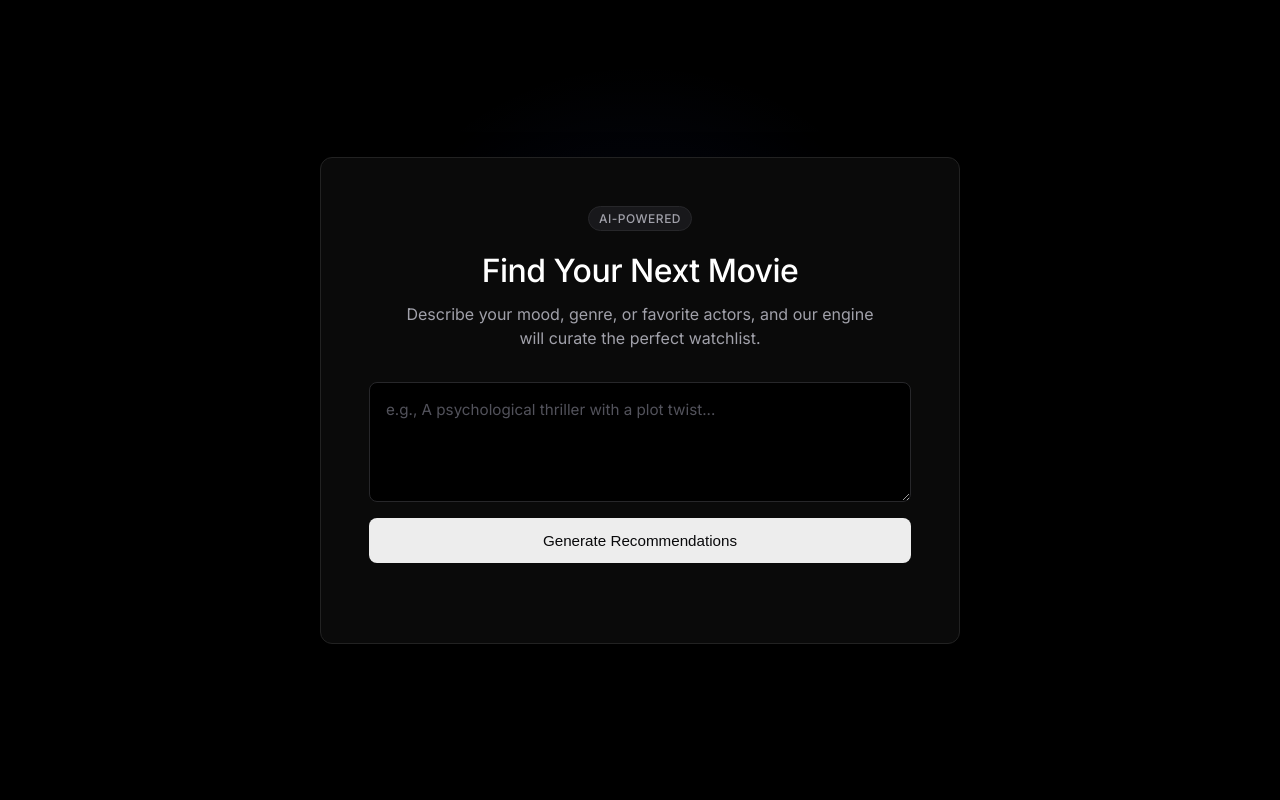
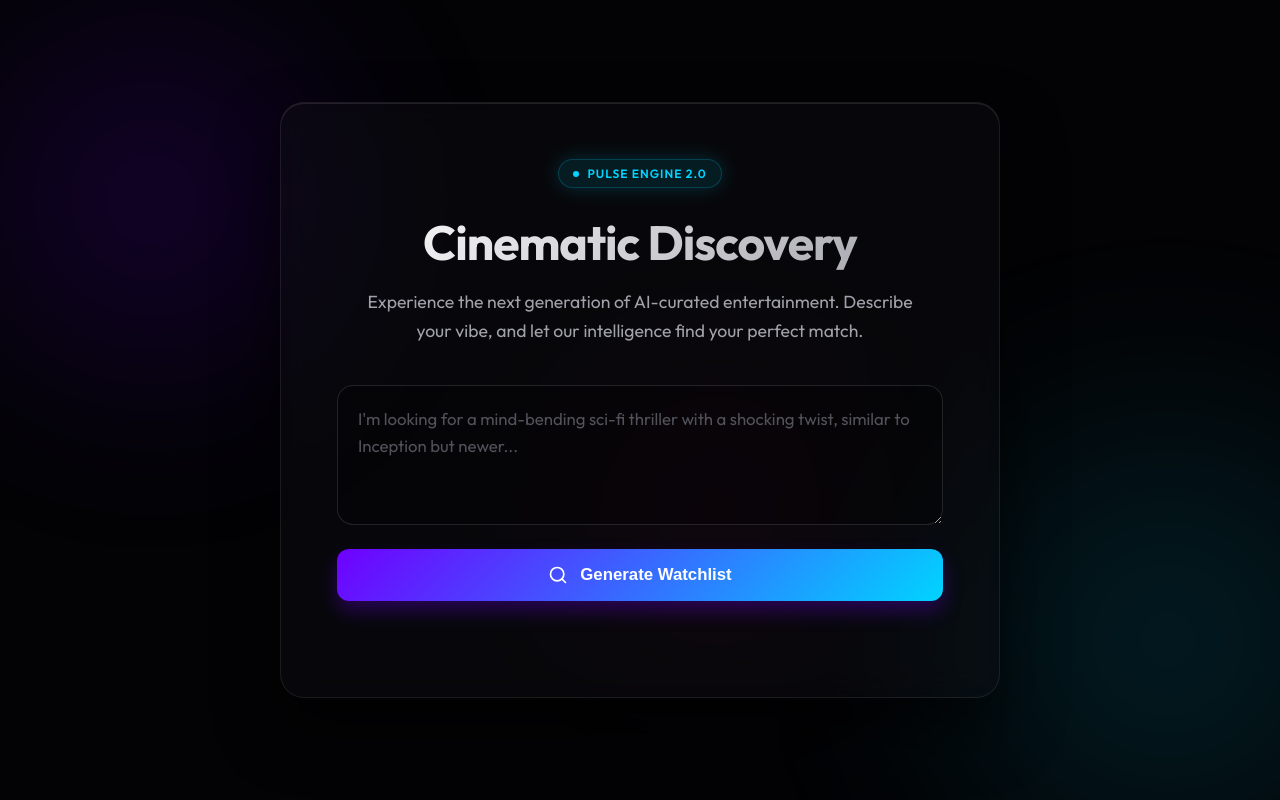
Before and after one commit to DeepanshuAdhikari549/Movie-Recommendation, a React (Vite) app in the folder fronten/: page / in a window 1280 px wide. Built offline with nearby package versions, Linux system fonts and the light colour scheme.

Commit message:
feat: implement AI-powered movie recommendation system with web search context and database logging

```diff
--- a/fronten/src/App.css
+++ b/fronten/src/App.css
@@ -1,4 +1,4 @@
-@import url('https://fonts.googleapis.com/css2?family=Inter:wght@300;400;500;600&display=swap');
+@import url('https://fonts.googleapis.com/css2?family=Outfit:wght@300;400;500;600;700&display=swap');
 
 * {
   box-sizing: border-box;
@@ -7,8 +7,8 @@
 }
 
 body {
-  font-family: 'Inter', -apple-system, BlinkMacSystemFont, sans-serif;
-  background-color: #000000;
+  font-family: 'Outfit', -apple-system, BlinkMacSystemFont, sans-serif;
+  background-color: #030305;
   color: #ededed;
   -webkit-font-smoothing: antialiased;
   min-height: 100vh;
@@ -19,6 +19,58 @@ body {
   overflow-x: hidden;
 }
 
+/* Animated Aurora Background */
+.background-aurora {
+  position: fixed;
+  top: 0;
+  left: 0;
+  width: 100vw;
+  height: 100vh;
+  z-index: -1;
+  background: #030305;
+  overflow: hidden;
+}
+
+.aurora-blob {
+  position: absolute;
+  filter: blur(80px);
+  opacity: 0.5;
+  animation: float 20s infinite ease-in-out alternate;
+}
+
+.blob-1 {
+  top: -10%;
+  left: -10%;
+  width: 500px;
+  height: 500px;
+  background: radial-gradient(circle, rgba(111,0,255,0.4) 0%, rgba(0,0,0,0) 70%);
+  animation-delay: 0s;
+}
+
+.blob-2 {
+  bottom: -10%;
+  right: -10%;
+  width: 600px;
+  height: 600px;
+  background: radial-gradient(circle, rgba(0,212,255,0.3) 0%, rgba(0,0,0,0) 70%);
+  animation-delay: -5s;
+}
+
+.blob-3 {
+  top: 40%;
+  left: 40%;
+  width: 400px;
+  height: 400px;
+  background: radial-gradient(circle, rgba(255,0,128,0.2) 0%, rgba(0,0,0,0) 70%);
+  animation-delay: -10s;
+}
+
+@keyframes float {
+  0% { transform: translate(0, 0) scale(1); }
+  50% { transform: translate(10%, 10%) scale(1.1); }
+  100% { transform: translate(-5%, -10%) scale(0.9); }
+}
+
 .layout-wrapper {
   width: 100%;
   padding: 40px 20px;
@@ -27,60 +79,72 @@ body {
   justify-content: center;
 }
 
-.glow-effect {
-  position: absolute;
-  top: -10%;
-  left: 50%;
-  transform: translateX(-50%);
-  width: 600px;
-  height: 600px;
-  background: radial-gradient(circle, rgba(62,100,255,0.1) 0%, rgba(0,0,0,0) 70%);
-  z-index: 0;
-  pointer-events: none;
-}
-
 .main-content {
   width: 100%;
-  max-width: 640px;
-  background: #0a0a0a;
-  border-radius: 12px;
-  border: 1px solid #222222;
-  padding: 48px;
+  max-width: 720px;
+  background: rgba(15, 15, 20, 0.4);
+  backdrop-filter: blur(16px);
+  -webkit-backdrop-filter: blur(16px);
+  border-radius: 24px;
+  border: 1px solid rgba(255, 255, 255, 0.08);
+  padding: 56px;
   z-index: 1;
-  box-shadow: 0 20px 40px rgba(0,0,0,0.4);
+  box-shadow: 0 30px 60px rgba(0,0,0,0.6), inset 0 1px 0 rgba(255, 255, 255, 0.1);
+  animation: slideUp 0.8s cubic-bezier(0.16, 1, 0.3, 1);
 }
 
 .header {
-  margin-bottom: 32px;
+  margin-bottom: 40px;
   text-align: center;
 }
 
 .badge {
-  display: inline-block;
+  display: inline-flex;
+  align-items: center;
+  gap: 8px;
   font-size: 0.75rem;
-  font-weight: 500;
-  color: #a1a1aa;
-  background-color: #18181b;
-  border: 1px solid #27272a;
-  padding: 4px 10px;
+  font-weight: 600;
+  color: #00d4ff;
+  background: rgba(0, 212, 255, 0.1);
+  border: 1px solid rgba(0, 212, 255, 0.2);
+  padding: 6px 14px;
   border-radius: 100px;
-  margin-bottom: 20px;
-  letter-spacing: 0.5px;
+  margin-bottom: 24px;
+  letter-spacing: 1px;
   text-transform: uppercase;
+  box-shadow: 0 0 20px rgba(0, 212, 255, 0.2);
+}
+
+.badge-dot {
+  width: 6px;
+  height: 6px;
+  background-color: #00d4ff;
+  border-radius: 50%;
+  animation: pulse 2s infinite;
+}
+
+@keyframes pulse {
+  0% { box-shadow: 0 0 0 0 rgba(0, 212, 255, 0.7); }
+  70% { box-shadow: 0 0 0 6px rgba(0, 212, 255, 0); }
+  100% { box-shadow: 0 0 0 0 rgba(0, 212, 255, 0); }
 }
 
 .header h1 {
-  font-size: 2rem;
-  font-weight: 500;
+  font-size: 3rem;
+  font-weight: 700;
   color: #ffffff;
-  margin-bottom: 12px;
-  letter-spacing: -0.5px;
+  margin-bottom: 16px;
+  letter-spacing: -1px;
+  background: linear-gradient(135deg, #ffffff 0%, #a1a1aa 100%);
+  -webkit-background-clip: text;
+  -webkit-text-fill-color: transparent;
+  background-clip: text;
 }
 
 .header p {
-  font-size: 1rem;
+  font-size: 1.1rem;
   color: #a1a1aa;
-  line-height: 1.5;
+  line-height: 1.6;
   max-width: 90%;
   margin: 0 auto;
 }
@@ -88,30 +152,34 @@ body {
 .form-section {
   display: flex;
   flex-direction: column;
-  gap: 16px;
-  margin-bottom: 32px;
+  gap: 20px;
+  margin-bottom: 40px;
+}
+
+.input-wrapper {
+  position: relative;
 }
 
 .text-input {
   width: 100%;
-  min-height: 120px;
-  padding: 16px;
-  background-color: #000000;
-  border: 1px solid #27272a;
-  border-radius: 8px;
+  min-height: 140px;
+  padding: 20px;
+  background-color: rgba(0, 0, 0, 0.3);
+  border: 1px solid rgba(255, 255, 255, 0.12);
+  border-radius: 16px;
   font-family: inherit;
-  font-size: 0.95rem;
-  color: #e4e4e7;
+  font-size: 1.05rem;
+  color: #ffffff;
   resize: vertical;
-  transition: all 0.2s ease;
-  line-height: 1.5;
+  transition: all 0.3s cubic-bezier(0.16, 1, 0.3, 1);
+  line-height: 1.6;
 }
 
 .text-input:focus {
   outline: none;
-  border-color: #3e64ff;
-  box-shadow: 0 0 0 1px #3e64ff;
-  background-color: #050505;
+  border-color: #6f00ff;
+  box-shadow: 0 0 0 4px rgba(111, 0, 255, 0.15), inset 0 0 20px rgba(111, 0, 255, 0.05);
+  background-color: rgba(0, 0, 0, 0.5);
 }
 
 .text-input::placeholder {
@@ -119,90 +187,173 @@ body {
 }
 
 .submit-button {
-  background-color: #ededed;
-  color: #09090b;
+  background: linear-gradient(135deg, #6f00ff 0%, #00d4ff 100%);
+  color: #ffffff;
   border: none;
-  border-radius: 8px;
-  padding: 14px 24px;
-  font-size: 0.95rem;
-  font-weight: 500;
+  border-radius: 12px;
+  padding: 16px 32px;
+  font-size: 1.05rem;
+  font-weight: 600;
   cursor: pointer;
-  transition: all 0.2s ease;
+  transition: all 0.3s cubic-bezier(0.16, 1, 0.3, 1);
   display: flex;
   justify-content: center;
   align-items: center;
+  gap: 12px;
+  position: relative;
+  overflow: hidden;
+  box-shadow: 0 10px 20px rgba(111,0,255,0.3);
+}
+
+.submit-button::before {
+  content: '';
+  position: absolute;
+  top: 0;
+  left: -100%;
+  width: 100%;
+  height: 100%;
+  background: linear-gradient(90deg, transparent, rgba(255,255,255,0.2), transparent);
+  transition: left 0.5s ease;
+}
+
+.submit-button:hover:not(:disabled)::before {
+  left: 100%;
 }
 
 .submit-button:hover:not(:disabled) {
-  background-color: #ffffff;
-  transform: translateY(-1px);
+  transform: translateY(-2px);
+  box-shadow: 0 15px 30px rgba(111,0,255,0.4);
 }
 
 .submit-button:active:not(:disabled) {
-  transform: translateY(0);
+  transform: translateY(1px);
 }
 
 .submit-button:disabled {
-  background-color: #27272a;
-  color: #52525b;
+  background: #27272a;
+  color: #71717a;
   cursor: not-allowed;
+  box-shadow: none;
+}
+
+.loader {
+  width: 20px;
+  height: 20px;
+  border: 3px solid rgba(255,255,255,0.3);
+  border-radius: 50%;
+  border-top-color: #fff;
+  animation: spin 1s ease-in-out infinite;
+}
+
+@keyframes spin {
+  to { transform: rotate(360deg); }
 }
 
 .error-message {
-  padding: 16px;
+  padding: 16px 20px;
   background-color: rgba(239, 68, 68, 0.1);
   border: 1px solid rgba(239, 68, 68, 0.2);
-  border-radius: 8px;
+  border-left: 4px solid #ef4444;
+  border-radius: 12px;
   color: #fca5a5;
-  font-size: 0.9rem;
-  margin-bottom: 24px;
-  text-align: center;
+  font-size: 0.95rem;
+  margin-bottom: 32px;
+  display: flex;
+  align-items: center;
+  gap: 12px;
+  animation: fadeIn 0.4s ease-out;
 }
 
 .result-section {
-  background-color: #000000;
-  border: 1px solid #27272a;
-  border-radius: 8px;
-  padding: 24px;
-  animation: fadeIn 0.4s ease-out;
+  animation: slideUp 0.6s cubic-bezier(0.16, 1, 0.3, 1);
 }
 
 .result-title {
-  font-size: 1rem;
-  font-weight: 500;
-  color: #e4e4e7;
-  margin-bottom: 16px;
-  border-bottom: 1px solid #27272a;
-  padding-bottom: 12px;
-}
-
-.result-text {
+  font-size: 1.5rem;
+  font-weight: 600;
+  color: #ffffff;
+  margin-bottom: 24px;
   display: flex;
-  flex-direction: column;
+  align-items: center;
   gap: 12px;
 }
 
-.result-item {
+.result-grid {
+  display: flex;
+  flex-direction: column;
+  gap: 16px;
+}
+
+.movie-card {
+  background: rgba(255, 255, 255, 0.03);
+  border: 1px solid rgba(255, 255, 255, 0.08);
+  border-radius: 16px;
+  padding: 24px;
+  transition: all 0.3s cubic-bezier(0.16, 1, 0.3, 1);
+  position: relative;
+  overflow: hidden;
+}
+
+.movie-card::after {
+  content: '';
+  position: absolute;
+  top: 0;
+  left: 0;
+  width: 4px;
+  height: 100%;
+  background: linear-gradient(to bottom, #6f00ff, #00d4ff);
+  opacity: 0;
+  transition: opacity 0.3s ease;
+}
+
+.movie-card:hover {
+  background: rgba(255, 255, 255, 0.05);
+  transform: translateX(4px);
+  border-color: rgba(255, 255, 255, 0.15);
+}
+
+.movie-card:hover::after {
+  opacity: 1;
+}
+
+.movie-title {
+  font-size: 1.2rem;
+  font-weight: 600;
+  color: #ffffff;
+  margin-bottom: 8px;
+}
+
+.movie-desc {
   font-size: 0.95rem;
   color: #a1a1aa;
   line-height: 1.5;
-  padding-left: 12px;
-  border-left: 2px solid #27272a;
-  transition: all 0.2s ease;
 }
 
-.result-item:hover {
+.raw-text-fallback {
+  background: rgba(255, 255, 255, 0.03);
+  border: 1px solid rgba(255, 255, 255, 0.08);
+  border-radius: 16px;
+  padding: 24px;
   color: #e4e4e7;
-  border-left-color: #3e64ff;
+  line-height: 1.6;
+  white-space: pre-wrap;
+}
+
+@keyframes slideUp {
+  from { opacity: 0; transform: translateY(20px); }
+  to { opacity: 1; transform: translateY(0); }
 }
 
 @keyframes fadeIn {
-  from { opacity: 0; transform: translateY(10px); }
-  to { opacity: 1; transform: translateY(0); }
+  from { opacity: 0; }
+  to { opacity: 1; }
 }
 
-@media (max-width: 600px) {
+@media (max-width: 640px) {
   .main-content {
-    padding: 32px 20px;
+    padding: 32px 24px;
+  }
+  .header h1 {
+    font-size: 2.2rem;
   }
 }
--- a/fronten/src/App.jsx
+++ b/fronten/src/App.jsx
@@ -18,7 +18,6 @@ function App() {
     setResult("");
 
     try {
-      // Use local backend URL for testing, or deploy URL if needed.
       const API_URL = window.location.hostname === "localhost" || window.location.hostname === "127.0.0.1"
         ? "http://localhost:3000/recommend"
         : "https://movie-recommendation-pyuc.onrender.com/recommend";
@@ -48,48 +47,131 @@ function App() {
     }
   };
 
+  // Helper to parse the recommendation text into structured cards
+  // Expecting format like: "1. Movie Title - Description" or "Movie Title: Description"
+  const parseRecommendations = (text) => {
+    if (!text) return [];
+
+    const lines = text.split('\n').filter(line => line.trim().length > 0);
+    const parsed = [];
+
+    for (const line of lines) {
+      // Remove leading numbers like "1. ", "2. ", or "- "
+      const cleanedLine = line.replace(/^(\d+\.\s*|\-\s*)/, '');
+
+      // Try to split by dash or colon
+      const splitIndex = cleanedLine.indexOf('-') > -1
+        ? cleanedLine.indexOf('-')
+        : cleanedLine.indexOf(':');
+
+      if (splitIndex > -1 && splitIndex < 50) {
+        const title = cleanedLine.substring(0, splitIndex).trim();
+        const desc = cleanedLine.substring(splitIndex + 1).trim();
+        // Remove quotes or bold from title
+        const cleanTitle = title.replace(/^"|"$/g, '').replace(/^\*\*|\*\*$/g, '');
+        if (cleanTitle) {
+            parsed.push({ title: cleanTitle, desc });
+        }
+      } else {
+        parsed.push({ title: cleanedLine, desc: '' });
+      }
+    }
+
+    return parsed;
+  };
+
+  const parsedResults = result ? parseRecommendations(result) : [];
+
   return (
+    <>
+      <div className="background-aurora">
+        <div className="aurora-blob blob-1"></div>
+        <div className="aurora-blob blob-2"></div>
+        <div className="aurora-blob blob-3"></div>
+      </div>
+
       <div className="layout-wrapper">
-      <div className="glow-effect"></div>
         <main className="main-content">
           <header className="header">
-          <div className="badge">AI-Powered</div>
-          <h1>Find Your Next Movie</h1>
-          <p>Describe your mood, genre, or favorite actors, and our engine will curate the perfect watchlist.</p>
+            <div className="badge">
+              <span className="badge-dot"></span>
+              Pulse Engine 2.0
+            </div>
+            <h1>Cinematic Discovery</h1>
+            <p>Experience the next generation of AI-curated entertainment. Describe your vibe, and let our intelligence find your perfect match.</p>
           </header>
 
           <section className="form-section">
+            <div className="input-wrapper">
               <textarea
                 className="text-input"
-            placeholder="e.g., A psychological thriller with a plot twist..."
+                placeholder="I'm looking for a mind-bending sci-fi thriller with a shocking twist, similar to Inception but newer..."
                 value={input}
                 onChange={(e) => setInput(e.target.value)}
               />
+            </div>
 
             <button
               className="submit-button"
               onClick={getRecommendations}
               disabled={loading}
             >
-            {loading ? "Analyzing preferences..." : "Generate Recommendations"}
+              {loading ? (
+                <>
+                  <div className="loader"></div>
+                  Synthesizing...
+                </>
+              ) : (
+                <>
+                  <svg width="20" height="20" viewBox="0 0 24 24" fill="none" stroke="currentColor" strokeWidth="2" strokeLinecap="round" strokeLinejoin="round">
+                    <circle cx="11" cy="11" r="8"></circle>
+                    <line x1="21" y1="21" x2="16.65" y2="16.65"></line>
+                  </svg>
+                  Generate Watchlist
+                </>
+              )}
             </button>
           </section>
 
-        {error && <div className="error-message">{error}</div>}
+          {error && (
+            <div className="error-message">
+              <svg width="20" height="20" viewBox="0 0 24 24" fill="none" stroke="currentColor" strokeWidth="2" strokeLinecap="round" strokeLinejoin="round">
+                <circle cx="12" cy="12" r="10"></circle>
+                <line x1="12" y1="8" x2="12" y2="12"></line>
+                <line x1="12" y1="16" x2="12.01" y2="16"></line>
+              </svg>
+              {error}
+            </div>
+          )}
 
           {result && (
             <section className="result-section">
-            <h2 className="result-title">Curated For You</h2>
-            <div className="result-text">
-              {result.split('\n').map((line, idx) => {
-                if (!line.trim()) return null;
-                return <p key={idx} className="result-item">{line}</p>;
-              })}
+              <h2 className="result-title">
+                <svg width="24" height="24" viewBox="0 0 24 24" fill="none" stroke="currentColor" strokeWidth="2" strokeLinecap="round" strokeLinejoin="round" style={{color: '#00d4ff'}}>
+                  <polygon points="12 2 15.09 8.26 22 9.27 17 14.14 18.18 21.02 12 17.77 5.82 21.02 7 14.14 2 9.27 8.91 8.26 12 2"></polygon>
+                </svg>
+                Curated Matches
+              </h2>
+
+              {parsedResults.length > 0 && parsedResults.some(r => r.desc) ? (
+                <div className="result-grid">
+                  {parsedResults.map((item, idx) => (
+                    <div key={idx} className="movie-card" style={{ animationDelay: `${idx * 0.1}s`, animation: 'slideUp 0.5s both' }}>
+                      <h3 className="movie-title">{item.title}</h3>
+                      {item.desc && <p className="movie-desc">{item.desc}</p>}
                     </div>
+                  ))}
+                </div>
+              ) : (
+                <div className="raw-text-fallback">
+                  {result}
+                </div>
+              )}
             </section>
           )}
         </main>
       </div>
+    </>
   );
 }
 
```
Also changed, not shown: 2 other files (tests, documents, lock files or other folders). Lines whose indentation alone changed are shown as unchanged.
